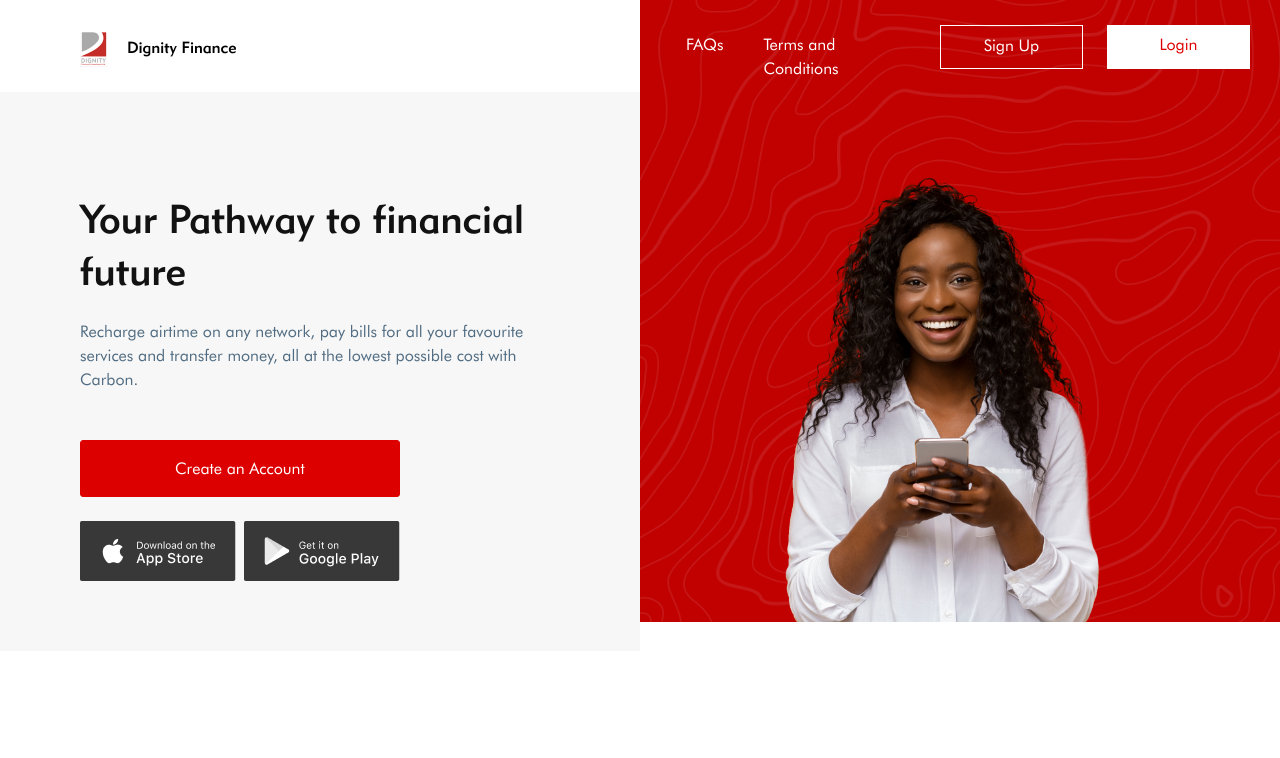
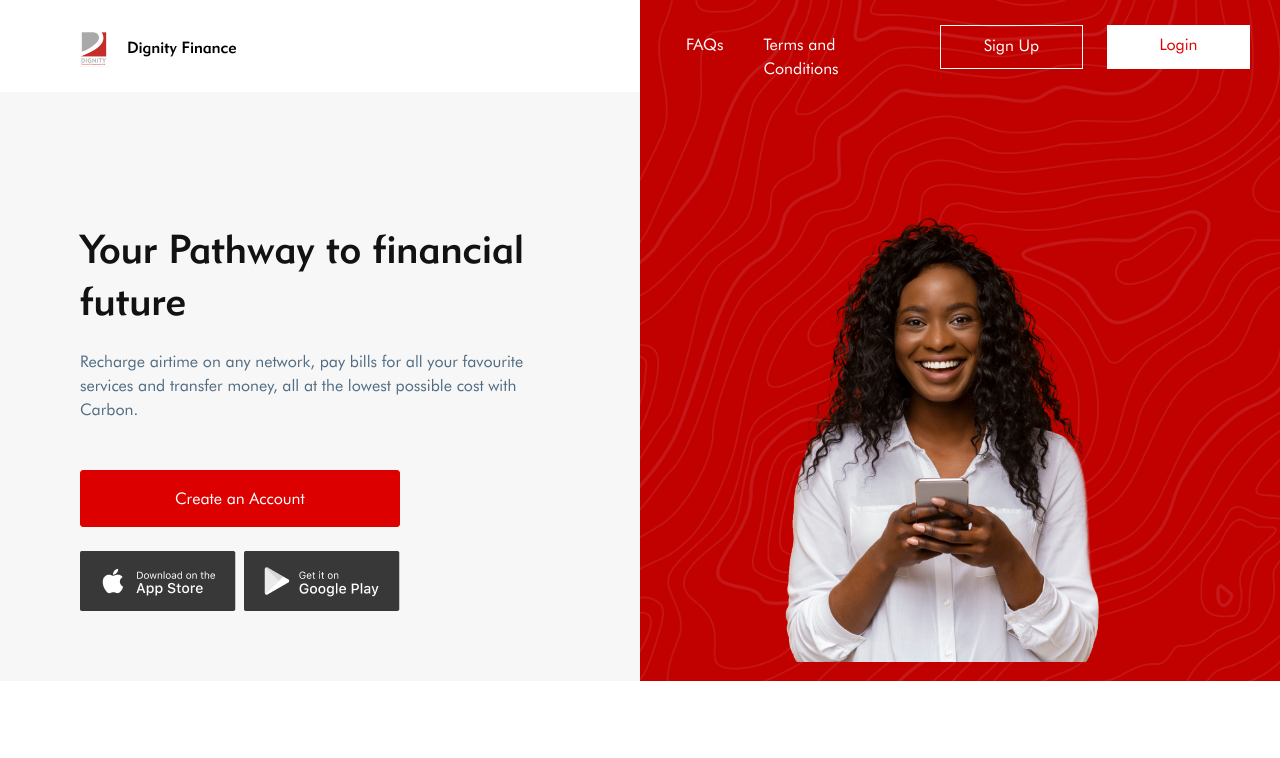
Before and after one commit to Oluwashina/DigitalFinance, a React (Create React App) app: page / in a window 1280 px wide. Shown: the top 758 px of the page. Built offline with nearby package versions, Linux system fonts and the light colour scheme.

Commit message:
more modifications on the hero section

```diff
--- a/src/components/LandingPage/sectionOne.js
+++ b/src/components/LandingPage/sectionOne.js
@@ -10,8 +10,9 @@ const SectionOne = () =>{
         {/* Header section */}
      <div className="row row_def">
          <div className="col-lg-6 column_def">
-                 <div className="left_column">
 
+         <div style={{background: 'rgba(179, 179, 179, 0.1)', height: '100%'}}>
+                 <div className="left_column" style={{backgroundColor: '#fff'}}>
                      <nav className="navbar navbar-expand-lg navbar-light" style={{padding: 0}}>
                             <Link className="navbar-brand" to="/">
                                 <img src="img/logo.png" className="d-inline-block align-top" alt="" loading="lazy" />
@@ -49,7 +50,7 @@ const SectionOne = () =>{
 
 
               {/* Title section */}
-              <div style={{background: 'rgba(179, 179, 179, 0.1)'}}>
+              <div>
                  <div className="hero_contain">
                      <h1 style={{color: '#121212', fontWeight: 500, lineHeight: '52px'}}>Your Pathway to financial future</h1>
                      <p className="mt-4 faq_answer">Recharge airtime on any network, pay bills for all your favourite services and transfer money, all at the lowest possible cost with Carbon.</p>
@@ -67,9 +68,10 @@ const SectionOne = () =>{
                  </div>
 
              </div>
+             </div>
          </div>
          <div className="col-lg-6 column_def d-none d-md-none d-lg-block">
-             <div style={{backgroundImage: `url(${head_bg})`, backgroundSize: 'cover'}}>
+             <div style={{backgroundImage: `url(${head_bg})`, backgroundSize: 'cover',  height: '100%'}}>
                  <div className="">
 
                  <ul className="menu_list">
@@ -94,7 +96,7 @@ const SectionOne = () =>{
                  </div>
 
 
-                 <div className="pt-4">
+                 <div className="img_hero">
                  <img alt="" src="img/woman.png" className="img-fluid" style={{marginLeft: -80}} />
                  </div>
 
--- a/src/index.css
+++ b/src/index.css
@@ -105,8 +105,13 @@ p{
 }
 
 .hero_contain{
-  padding: 100px 80px 70px 80px;
+  padding: 130px 80px 70px 80px;
 }
+
+.img_hero{
+  margin-top: 80px;
+}
+
 
 .text_width{
   width: 600px;
@@ -253,16 +258,18 @@ p{
 
 
 /* media query for large screens*/
-@media (min-width: 1600px){
+/* media query for large screens*/
+@media (min-width: 1400px){
   .hero_contain{
       padding: 200px 80px 80px 80px;
-      height: 629px;
+  }
+  .img_hero{
+      margin-top: 0px;
   }
 }
 
 @media (min-width: 1900px){
 .hero_contain {
       padding: 200px 80px 80px 80px;
-      height: 744px;
   }
 }
```
Also changed, not shown: 1 other file (tests, documents, lock files or other folders).
